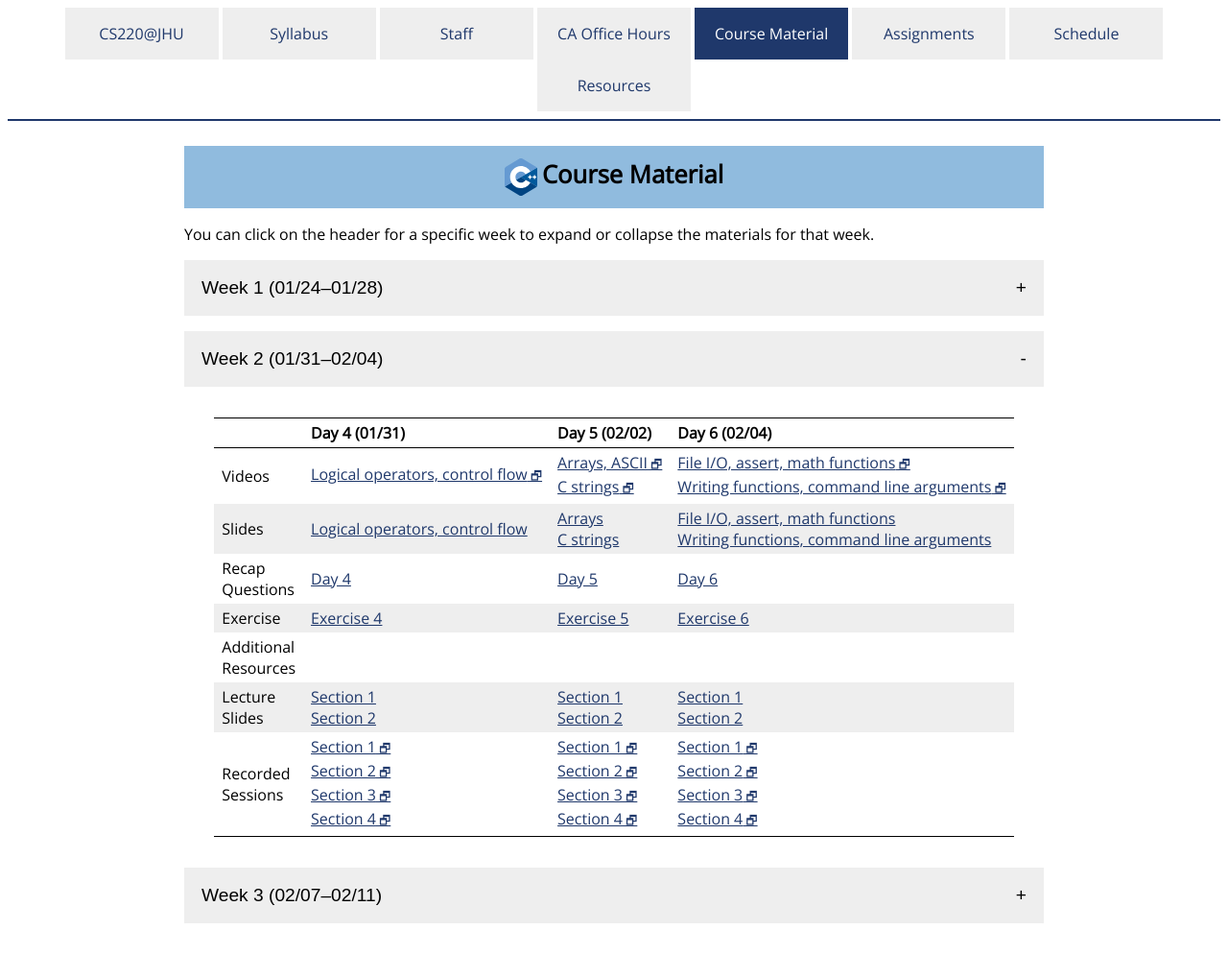
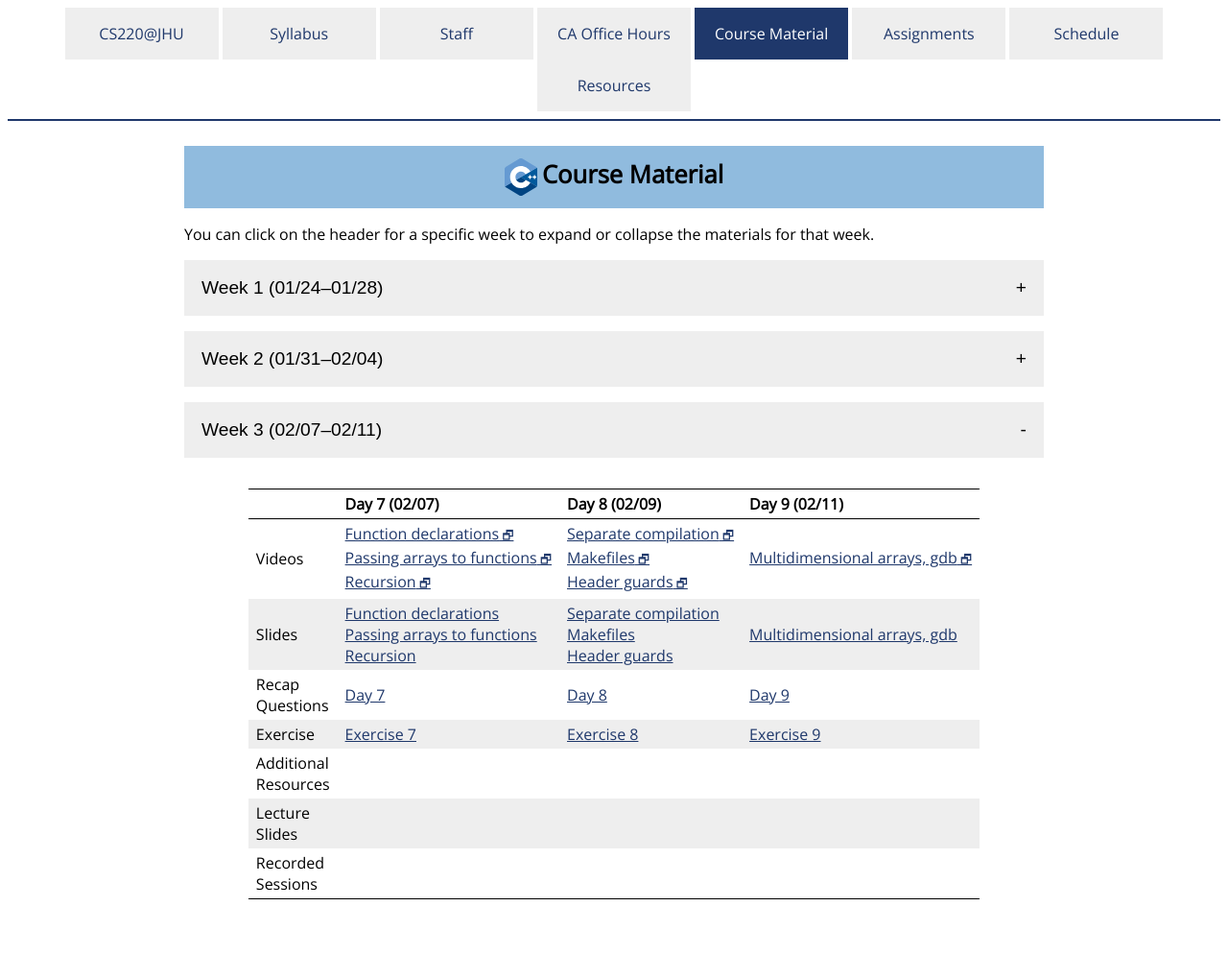
Before and after one commit to jhu-ip/cs220-s22, a Jekyll site: the page built from material.md, in a window 1280 px wide. Shown: the whole page at 96% size. Built offline with Jekyll 4.4.1, drawn with Linux system fonts in a browser that asks for light colours; some web fonts are replaced; after the commit the page ends 969 px from its top, so only the background shows below that.

Commit message:
make current week active on Sunday

```diff
--- a/material.md
+++ b/material.md
@@ -218,7 +218,7 @@ the materials for that week.
   }
 
   document.addEventListener('DOMContentLoaded', function() {
-    var active_week_id = 'week_2';
+    var active_week_id = 'week_3';
 
     var content_divs = document.getElementsByClassName("collapsible");
     for (i = 0; i < content_divs.length; i++) {
```
Also changed, not shown: gen_materials_page.rb (+11 -1 lines).
